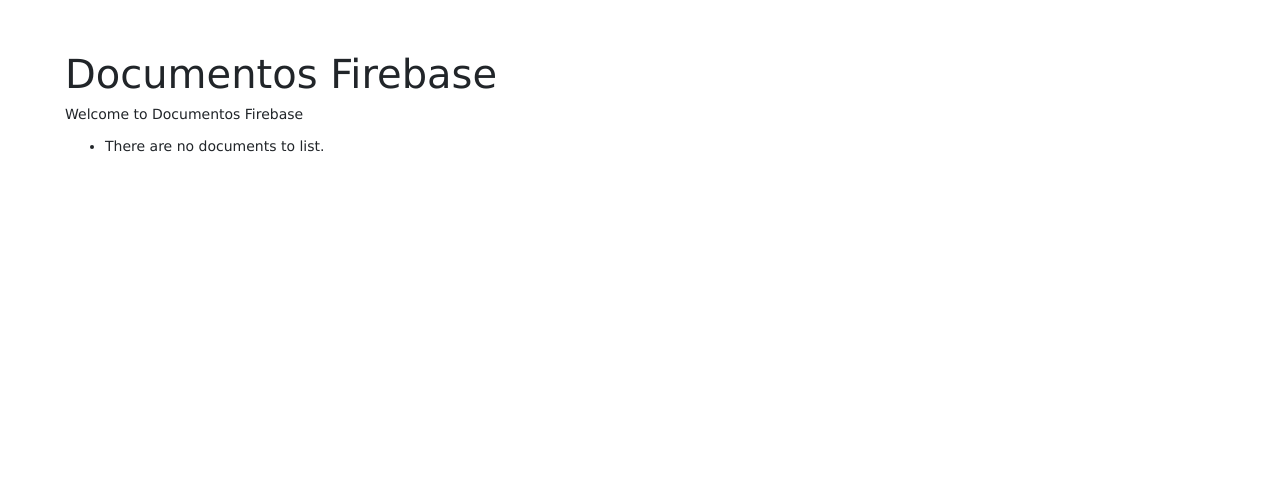
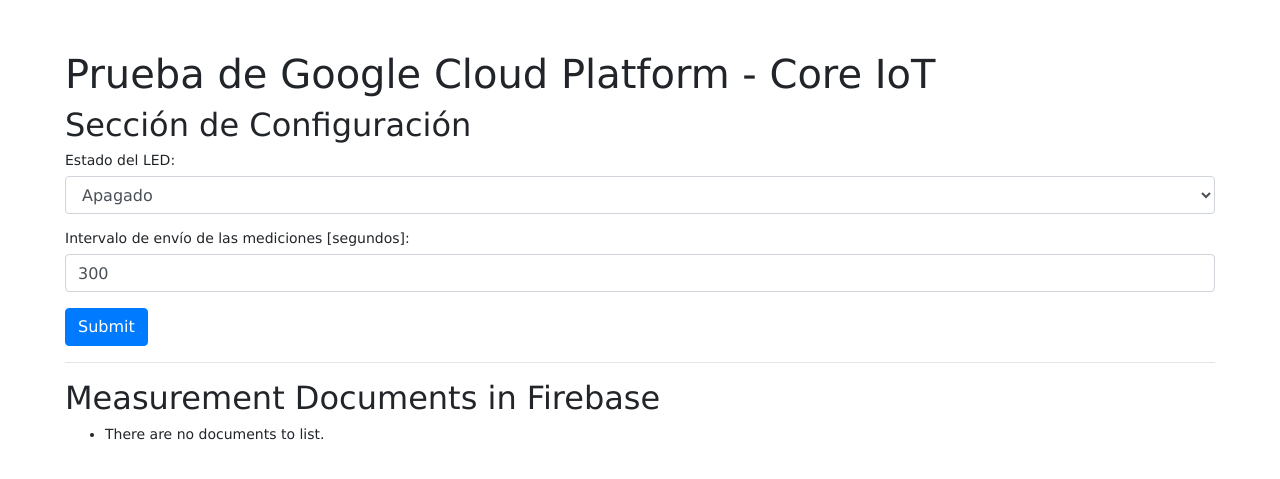
Before and after one commit to wspek/nodemcu1-frontend, a Node server app: page / in a window 1280 px wide. Shown: the top 479 px of the page. Run offline with Node 20, Linux system fonts and the light colour scheme.

Commit message:
Agregando control

```diff
--- a/controllers/indexController.js
+++ b/controllers/indexController.js
@@ -1,7 +1,15 @@
 const { body,validationResult } = require('express-validator/check');
 const { sanitizeBody } = require('express-validator/filter');
+const async = require('async');
 
-var async = require('async');
+
+/* Necesario para Google */
+const jwt = require('jsonwebtoken');
+const fs = require('fs');
+const {google} = require('googleapis');
+const API_VERSION = 'v1';
+const DISCOVERY_API = 'https://cloudiot.googleapis.com/$discovery/rest';
+
 
 /* Autenticación cuando se trata de un servidor propio */
 /* Ver mas en: https://firebase.google.com/docs/firestore/quickstart?authuser=0 */
@@ -14,6 +22,13 @@
 var db = admin.firestore();
 // La siguiente linea evita el mensaje largo de rutura y comportamiento....
 db.settings({timestampsInSnapshots: true});
+
+
+
+
+
+
+
 
 
 
@@ -44,7 +59,7 @@
 
       measurementsRef.get()
       .then((snapshot) => {
-          res.render('index', {title: "Documentos Firebase", doc_list: snapshot.docs});
+          res.render('index', {title: "Panel de Control - PRUEBA", doc_list: snapshot.docs});
           //console.log(snapshot);
           snapshot.forEach((doc) => {
               console.log(doc.id, '=>', doc.data());
@@ -55,3 +70,8 @@
       });
 
 };
+
+
+exports.config_form_post = function(req, res, next) {
+    res.send('NOT IMPLEMENTED: Config Update POST');
+}
--- a/routes/index.js
+++ b/routes/index.js
@@ -7,4 +7,7 @@
 /* GET home page. */
 router.get('/', index_controller.index);
 
+/* POST home page. */
+router.post('/', index_controller.config_form_post);
+
 module.exports = router;
--- a/views/index.pug
+++ b/views/index.pug
@@ -1,9 +1,27 @@
 extends layout
 
 block content
-  h1= title
-  p Welcome to #{title}
+  h1 Prueba de Google Cloud Platform - Core IoT
 
+  h2 Sección de Configuración
+  form(method='POST' action='')
+    div.form-group
+      label(for='led_state') Estado del LED:
+      select#led_state.form-control(type='select' placeholder='Seleccione Estado' name='led_state' required='true')
+        option(value='0') Apagado
+        option(value='1') Endendido
+    div.form-group
+      label(for='interval') Intervalo de envío de las mediciones [segundos]:
+      input#interval.form-control(type='number' placeholder='Intervalo en segundos' name='interval' required='true' min='1' max='600' value='300')
+    button.btn.btn-primary(type='submit') Submit
+  if errors
+    ul
+      for error in errors
+        li!= error.msg
+
+  hr
+
+  h2 Measurement Documents in Firebase
   ul
     each doc in doc_list
       li
```
Also changed, not shown: package.json (+28 -3 lines), 3 other files.
